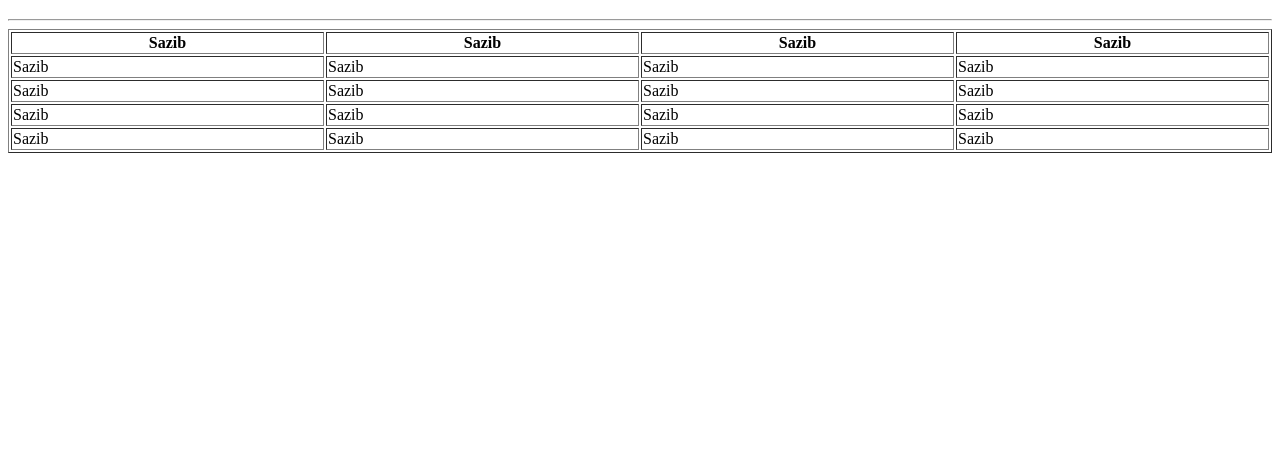
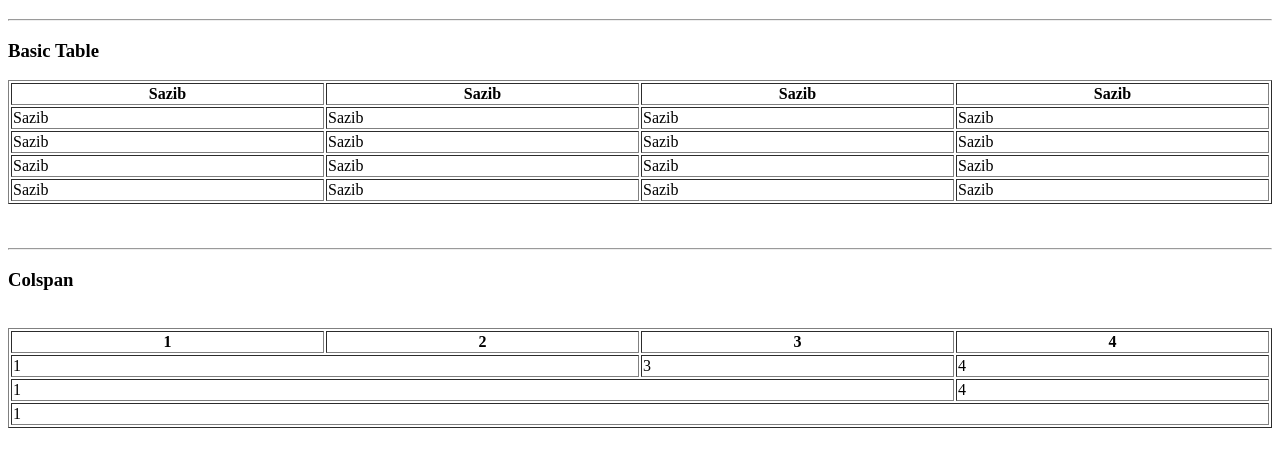
Before and after one commit to naimur-234964/wddf04-lab05, a plain HTML site: page index.html in a window 1280 px wide. Shown: the part 61-528 px from the top of the page. Drawn offline with Linux system fonts and the light colour scheme.

Commit message:
example of Colspan

```diff
--- a/index.html
+++ b/index.html
@@ -7,6 +7,7 @@
 	<body>
 		<h1>Topic -> Table</h1>
 		<hr>
+		<h3>Basic Table</h3>
 		<table border="1" width="100%">
 			<tr>
 				<th>Sazib</th>
@@ -38,6 +39,28 @@
 				<td>Sazib</td>
 				<td>Sazib</td>
 			</tr>
+		</table><br><br>
+		<hr>
+		<h3>Colspan</h3><br>
+		<table border="1" width="100%">
+			<tr>
+				<th>1</th>
+				<th>2</th>
+				<th>3</th>
+				<th>4</th>
+			</tr>
+			<tr>
+				<td colspan="2">1</td>
+				<td>3</td>
+				<td>4</td>
+			</tr>
+			<tr>
+				<td colspan="3">1</td>
+				<td>4</td>
+			</tr>
+			<tr>
+				<td colspan="4">1</td>
+			</tr>
 		</table>
 	</body>
 </html>
```
